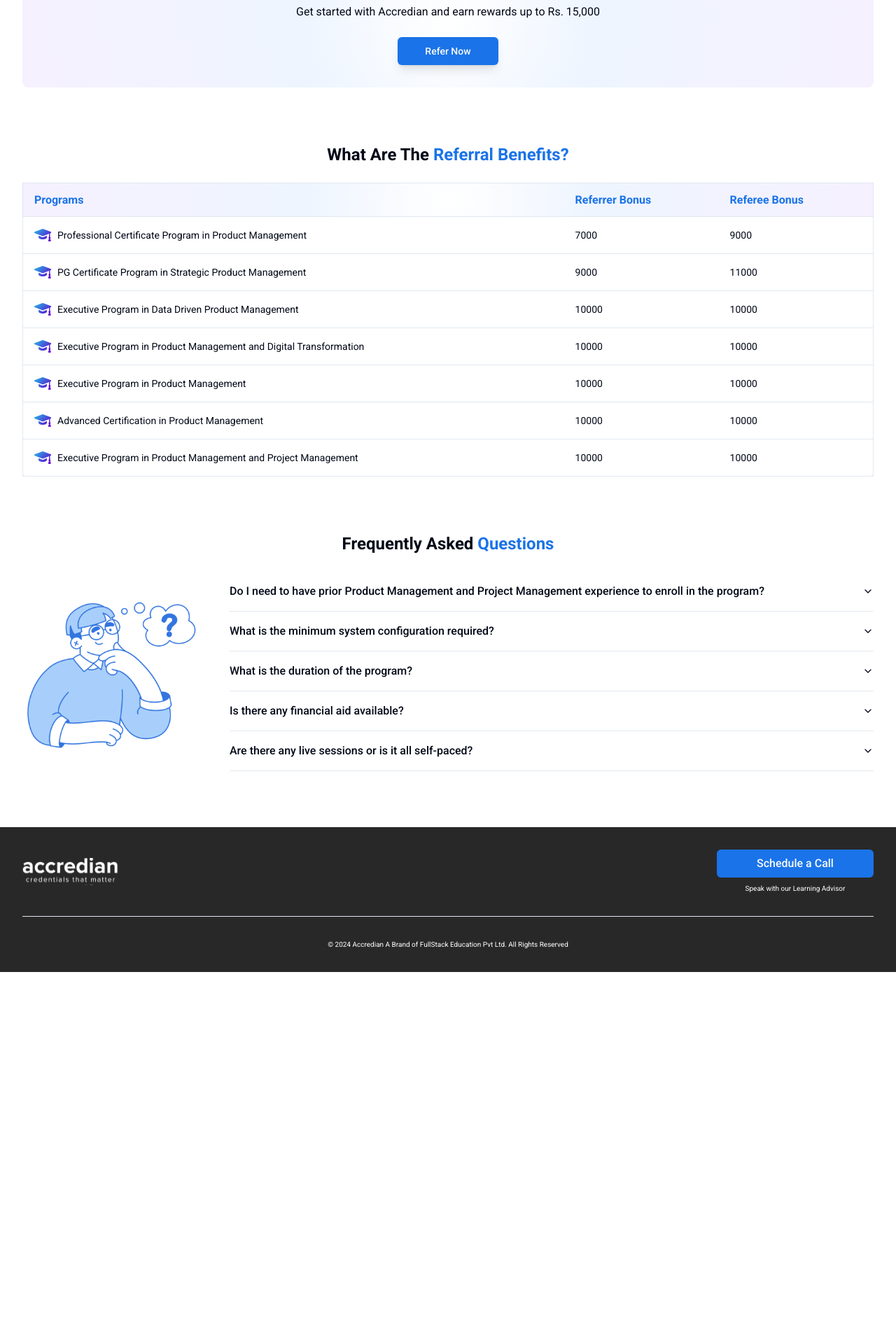
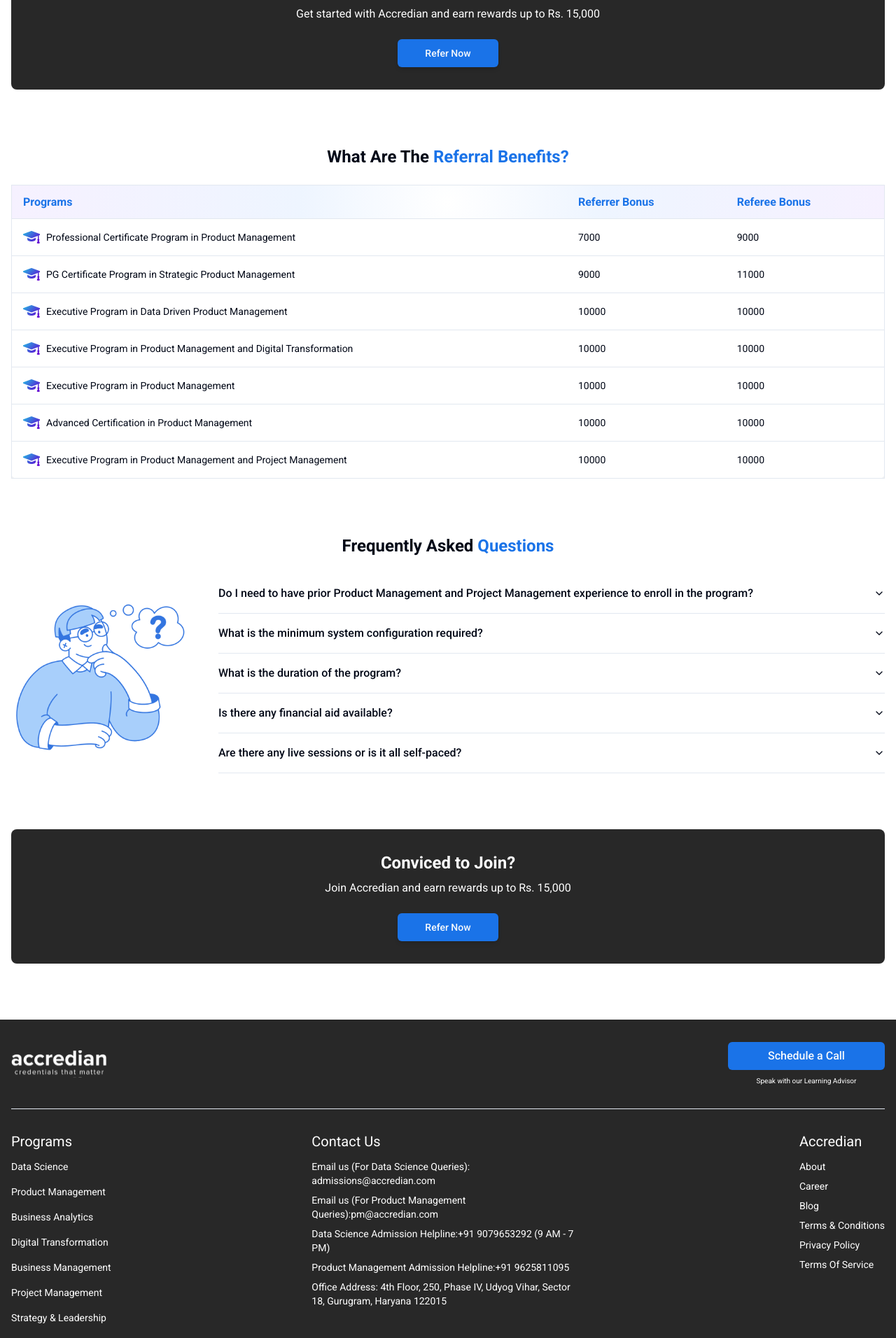
Before and after one commit to KunalSalunkhe12/Accredian-frontend-task, a React (Vite) app: page / in a window 1280 px wide. Shown: the part 880-2792 px from the top of the page at 70% size. Before the commit the page ends 2269 px from the top, so only its background shows below. Built offline with nearby package versions, Linux system fonts and the light colour scheme.

Commit message:
refactor: Update CTA component with dynamic title and description

```diff
--- a/src/components/shared/CTA.tsx
+++ b/src/components/shared/CTA.tsx
@@ -1,13 +1,18 @@
 import ReferDailog from "./ReferDailog";
 
-const CTA = () => {
+type CTAProps = {
+  title: string;
+  description: string;
+};
+
+const CTA = ({ title, description }: CTAProps) => {
   return (
-    <section className="bg-radial-gradient p-8 rounded-lg text-center mt-8">
-      <h2 className="mb-2">Ready to Learn and Earn?</h2>
-      <p className="text-sm md:text-base mb-6">
-        Get started with Accredian and earn rewards up to Rs. 15,000
-      </p>
-      <ReferDailog />
+    <section className="bg-black-custom text-white p-8 rounded-lg text-center mt-8">
+      <h2 className="mb-2">{title}</h2>
+      <p className="text-sm md:text-base mb-6">{description}</p>
+      <div className="mx-auto md:mx-0">
+        <ReferDailog />
+      </div>
     </section>
   );
 };
--- a/src/components/shared/Footer.tsx
+++ b/src/components/shared/Footer.tsx
@@ -1,3 +1,4 @@
+import { programOptions } from "@/utils/validation";
 import { Button } from "../ui/button";
 
 const Footer = () => {
@@ -7,14 +8,46 @@
         <div className="flex justify-between">
           <img src="/images/accredainnew.svg" alt="accredian logo" />
           <div className="text-center">
-            <Button className="bg-blue md:w-56 text-xs md:text-base">
+            <Button className="bg-blue md:w-56 text-xs md:text-base hover:bg-transparent hover:text-blue hover:border hover:border-blue">
               Schedule a Call
             </Button>
             <p className="text-[10px] mt-2">Speak with our Learning Advisor</p>
           </div>
         </div>
         <hr className="my-8" />
-        <p className="text-[10px] text-center">
+        <div className="grid grid-cols-1 md:grid-cols-2 lg:grid-cols-3 gap-10">
+          <div>
+            <h3 className="text-xl mb-3">Programs</h3>
+            <div className="space-y-4 text-sm">
+              {programOptions.map((program) => (
+                <p key={program}>{program}</p>
+              ))}
+            </div>
+          </div>
+          <div className="space-y-2 text-sm">
+            <h3 className="text-xl mb-3">Contact Us</h3>
+            <p>Email us (For Data Science Queries): admissions@accredian.com</p>
+            <p>Email us (For Product Management Queries):pm@accredian.com</p>
+            <p>Data Science Admission Helpline:+91 9079653292 (9 AM - 7 PM)</p>
+            <p>Product Management Admission Helpline:+91 9625811095</p>
+            <p>
+              Office Address: 4th Floor, 250, Phase IV, Udyog Vihar, Sector 18,
+              Gurugram, Haryana 122015
+            </p>
+          </div>
+          <div className="lg:justify-self-end">
+            <h3 className="text-xl mb-3">Accredian</h3>
+            <div className="space-y-2 text-sm">
+              <p>About</p>
+              <p>Career</p>
+              <p>Blog</p>
+              <p>Terms & Conditions</p>
+              <p>Privacy Policy</p>
+              <p>Terms Of Service</p>
+            </div>
+          </div>
+        </div>
+        <p className="text-[10px] text-center mt-10">
           © 2024 Accredian A Brand of FullStack Education Pvt Ltd. All Rights
           Reserved
         </p>
--- a/src/components/shared/Hero.tsx
+++ b/src/components/shared/Hero.tsx
@@ -2,7 +2,7 @@
 
 const Hero = () => {
   return (
-    <section className="flex flex-col md:flex-row items-center bg-blue-foreground bg-radial-gradient rounded-3xl shadow-xl">
+    <section className="flex flex-col md:flex-row items-center bg-radial-gradient rounded-3xl shadow-xl">
       <div className="flex flex-col space-y-3 md:space-y-6 p-8 md:p-10 lg:p-16 size-full text-center md:text-left">
         <h1 className="text-4xl lg:text-5xl font-bold">
           Discover Knowledge & Rewards
@@ -11,7 +11,9 @@
           Earn Rewards Up to{" "}
           <span className="text-blue font-bold">Rs. 15,000</span>
         </p>
-        <ReferDailog />
+        <div className="mx-auto md:mx-0">
+          <ReferDailog />
+        </div>
       </div>
       <div>
         <img src="/images/hero-img.svg" alt="Hero image" />
--- a/src/components/shared/Navbar.tsx
+++ b/src/components/shared/Navbar.tsx
@@ -1,7 +1,10 @@
+import ReferDailog from "./ReferDailog";
+
 const Navbar = () => {
   return (
-    <nav className="py-4 container mb-8">
+    <nav className="py-4 container mb-8 flex justify-between">
       <img src="/images/logo.svg" alt="accredian logo" />
+      <ReferDailog />
     </nav>
   );
 };
--- a/src/components/shared/ReferDailog.tsx
+++ b/src/components/shared/ReferDailog.tsx
@@ -18,22 +18,10 @@
     success: false,
   });
 
-  // useEffect(() => {
-  //   if (formSubmitted.submitted) {
-  //     const clearFormSubmitted = setTimeout(() => {
-  //       setFormSubmitted({ submitted: false, success: false });
-  //     }, 3000);
-
-  //     return () => {
-  //       clearTimeout(clearFormSubmitted);
-  //     };
-  //   }
-  // }, [formSubmitted]);
-
   return (
     <Dialog>
       <DialogTrigger asChild>
-        <Button className="bg-blue w-36 shadow-lg mx-auto md:mx-0">
+        <Button className="bg-blue w-36 shadow-md  hover:bg-transparent hover:text-blue hover:border hover:border-blue">
           Refer Now
         </Button>
       </DialogTrigger>
--- a/src/pages/Home.tsx
+++ b/src/pages/Home.tsx
@@ -9,9 +9,16 @@
     <>
       <Hero />
       <HowToRefer />
-      <CTA />
+      <CTA
+        title="Ready to Learn and Earn?"
+        description="Get started with Accredian and earn rewards up to Rs. 15,000"
+      />
       <Benefits />
       <FAQ />
+      <CTA
+        title="Conviced to Join?"
+        description="Join Accredian and earn rewards up to Rs. 15,000"
+      />
     </>
   );
 };
--- a/tailwind.config.js
+++ b/tailwind.config.js
@@ -13,7 +13,7 @@
     container: {
       center: true,
       padding: {
-        DEFAULT: "2rem",
+        DEFAULT: "1rem",
         lg: "6rem",
         "2xl": "8rem",
       },
```
